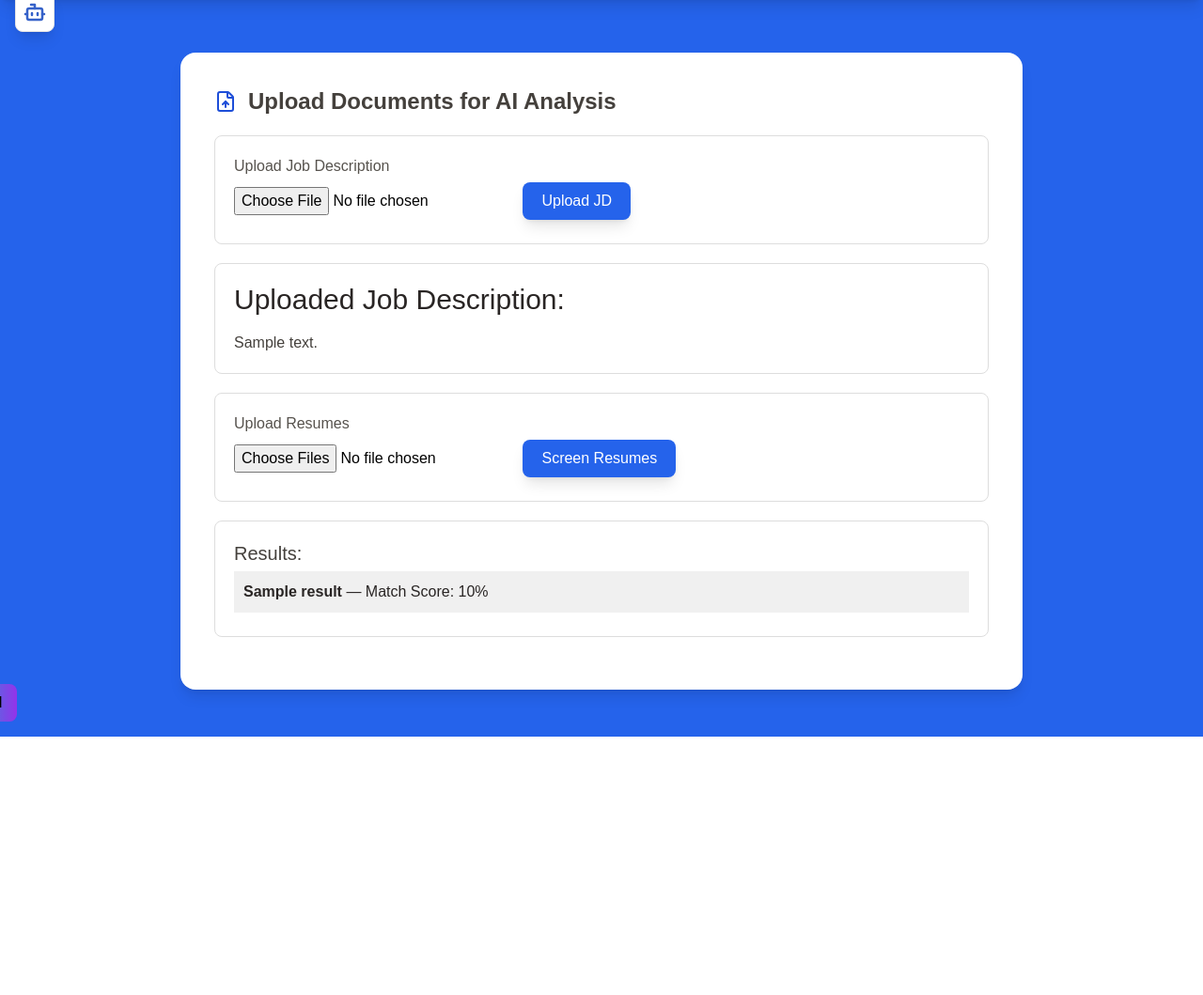
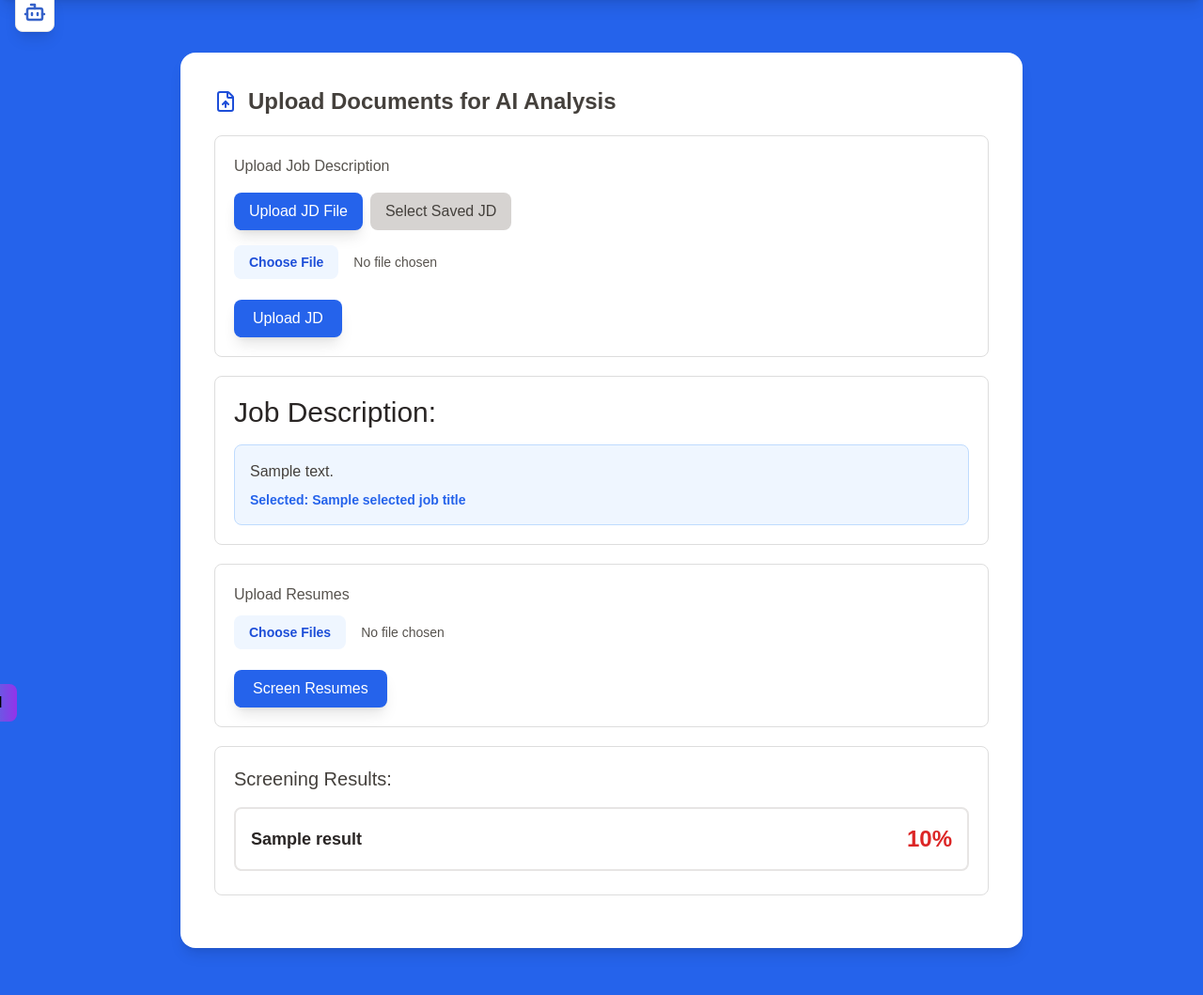
Before and after one commit to vishalipar/AI-Resume-Screening, a Django app: template resume_screening/templates/home.html in a window 1280 px wide. Shown: the part 88-1147 px from the top of the page at 94% size. Before the commit the page ends 872 px from the top, so only its background shows below. Run offline with Django 5.2, Linux system fonts and the light colour scheme; the template is opened without the code that fills it: most values are stand-ins (such as "Sample title", 1, 10 or a date in 2020); some libraries are stand-ins or nearby versions.

Commit message:
Add 'select saved jd' to the Upload section

```diff
--- a/resume_screening/templates/home.html
+++ b/resume_screening/templates/home.html
@@ -10,39 +10,126 @@
     </h1>
 
     <div class="upload-section rounded-lg">
-        <h3 class='text-md text-stone-600'>Upload Job Description</h3>
-        <form method="post" enctype="multipart/form-data">
+    <h3 class='text-md text-stone-600 mb-4'>Upload Job Description</h3>
+
+    <!-- Tab Switcher -->
+    <div class="flex gap-2 mb-4">
+        <button type="button" id="upload-jd-tab" onclick="switchJDMode('upload')"
+            class="px-4 py-2 bg-blue-600 text-white rounded-lg shadow-lg transition-all">
+            Upload JD File
+        </button>
+        <button type="button" id="select-jd-tab" onclick="switchJDMode('select')"
+            class="px-4 py-2 bg-stone-300 text-stone-700 rounded-lg transition-all">
+            Select Saved JD
+        </button>
+    </div>
+
+    <!-- Upload JD File Form -->
+    <form id="upload-jd-form" method="post" enctype="multipart/form-data">
         {% csrf_token %}
-            <input type="file" name="jd_file" accept=".pdf,.docx,.txt" required>
-            <button class='text-white bg-blue-600 px-[20px] py-2 rounded-lg shadow-lg' type="submit">Upload JD</button>
+        <input type="hidden" name="jd_mode" value="upload">
+        <div class="space-y-3">
+            <input type="file" name="jd_file" accept=".pdf,.docx,.txt" required
+                class="block w-full text-sm text-stone-600 file:mr-4 file:py-2 file:px-4 file:rounded-lg file:border-0 file:text-sm file:font-semibold file:bg-blue-50 file:text-blue-700 hover:file:bg-blue-100">
+            <button class='text-white bg-blue-600 px-[20px] py-2 rounded-lg shadow-lg hover:bg-blue-700 transition-all' type="submit">
+                Upload JD
+            </button>
+        </div>
+    </form>
+
+    <!-- Select Saved JD Form -->
+    <form id="select-jd-form" method="post" enctype="multipart/form-data" class="hidden">
+        {% csrf_token %}
+        <input type="hidden" name="jd_mode" value="select">
+        <div class="space-y-3">
+            <select name="job_role_id" required
+                class="block w-full px-4 py-2 border border-stone-300 rounded-lg focus:outline-none focus:border-blue-500">
+                <option value="">-- Select Job Role --</option>
+                {% for job in job_roles %}
+                <option value="{{ job.id }}">{{ job.title }} ({{ job.experience_required }} years exp)</option>
+                {% endfor %}
+            </select>
+            <button class='text-white bg-blue-600 px-[20px] py-2 rounded-lg shadow-lg hover:bg-blue-700 transition-all' type="submit">
+                Use Selected JD
+            </button>
+        </div>
     </form>
 </div>
 
 {% if jd_text %}
 <div class="upload-section rounded-lg">
-        <h3 class='text-3xl text-stone-800'>Uploaded Job Description:</h3>
-        <p class='text-stone-700 mt-4'>{{ jd_text }}</p>
+    <h3 class='text-3xl text-stone-800'>Job Description:</h3>
+    <div class="bg-blue-50 p-4 rounded-lg mt-4 border border-blue-200">
+        <p class='text-stone-700'>{{ jd_text }}</p>
+        {% if selected_job_title %}
+        <p class="text-sm text-blue-600 mt-2 font-semibold">Selected: {{ selected_job_title }}</p>
+        {% endif %}
+    </div>
 </div>
 
 <div class="upload-section rounded-lg">
     <h3 class='text-md text-stone-600'>Upload Resumes</h3>
     <form method="post" enctype="multipart/form-data">
         {% csrf_token %}
-            <input type="file" name="resume_files" accept=".pdf,.docx" multiple required>
-            <button class='text-white bg-blue-600 px-[20px] py-2 rounded-lg shadow-lg' type="submit">Screen Resumes</button>
+        <input type="hidden" name="jd_text" value="{{ jd_text }}">
+        {% if selected_job_id %}
+        <input type="hidden" name="job_role_id" value="{{ selected_job_id }}">
+        {% endif %}
+        <div class="space-y-3">
+            <input type="file" name="resume_files" accept=".pdf,.docx" multiple required
+                class="block w-full text-sm text-stone-600 file:mr-4 file:py-2 file:px-4 file:rounded-lg file:border-0 file:text-sm file:font-semibold file:bg-blue-50 file:text-blue-700 hover:file:bg-blue-100">
+            <button class='text-white bg-blue-600 px-[20px] py-2 rounded-lg shadow-lg hover:bg-blue-700 transition-all' type="submit">
+                Screen Resumes
+            </button>
+        </div>
     </form>
 </div>
 {% endif %}
 
 {% if results %}
 <div class="upload-section rounded-lg">
-        <h3 class='text-xl text-stone-700'>Results:</h3>
+    <h3 class='text-xl text-stone-700 mb-4'>Screening Results:</h3>
+    <div class="space-y-2">
         {% for result in results %}
-        <div class="result text-stone-800">
-            <strong>{{ result.name }}</strong> — Match Score: {{ result.score }}%
+        <div class="result p-4 bg-white border-2 border-stone-200 rounded-lg hover:shadow-md transition-all">
+            <div class="flex justify-between items-center">
+                <strong class="text-stone-800 text-lg">{{ result.name }}</strong>
+                <span class="text-2xl font-bold
+                    {% if result.score >= 70 %}text-green-600
+                    {% elif result.score >= 50 %}text-yellow-600
+                    {% else %}text-red-600{% endif %}">
+                    {{ result.score }}%
+                </span>
+            </div>
         </div>
         {% endfor %}
     </div>
+</div>
 {% endif %}
 </div>
+
+<script>
+    function switchJDMode(mode) {
+        const uploadForm = document.getElementById('upload-jd-form');
+        const selectForm = document.getElementById('select-jd-form');
+        const uploadTab = document.getElementById('upload-jd-tab');
+        const selectTab = document.getElementById('select-jd-tab');
+
+        if (mode === 'upload') {
+            uploadForm.classList.remove('hidden');
+            selectForm.classList.add('hidden');
+            uploadTab.classList.add('bg-blue-600', 'text-white');
+            uploadTab.classList.remove('bg-stone-300', 'text-stone-700');
+            selectTab.classList.add('bg-stone-300', 'text-stone-700');
+            selectTab.classList.remove('bg-blue-600', 'text-white');
+        } else {
+            uploadForm.classList.add('hidden');
+            selectForm.classList.remove('hidden');
+            selectTab.classList.add('bg-blue-600', 'text-white');
+            selectTab.classList.remove('bg-stone-300', 'text-stone-700');
+            uploadTab.classList.add('bg-stone-300', 'text-stone-700');
+            uploadTab.classList.remove('bg-blue-600', 'text-white');
+        }
+    }
+</script>
 {% endblock %}
```
Also changed, not shown: resume_screening/views.py (+63 -9 lines), db.sqlite3. Lines whose indentation alone changed are shown as unchanged.
